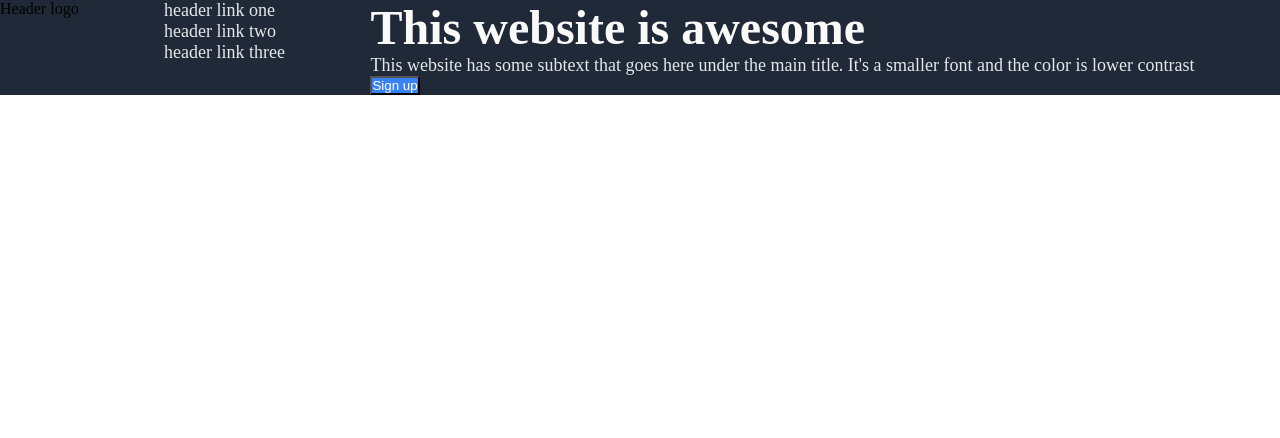
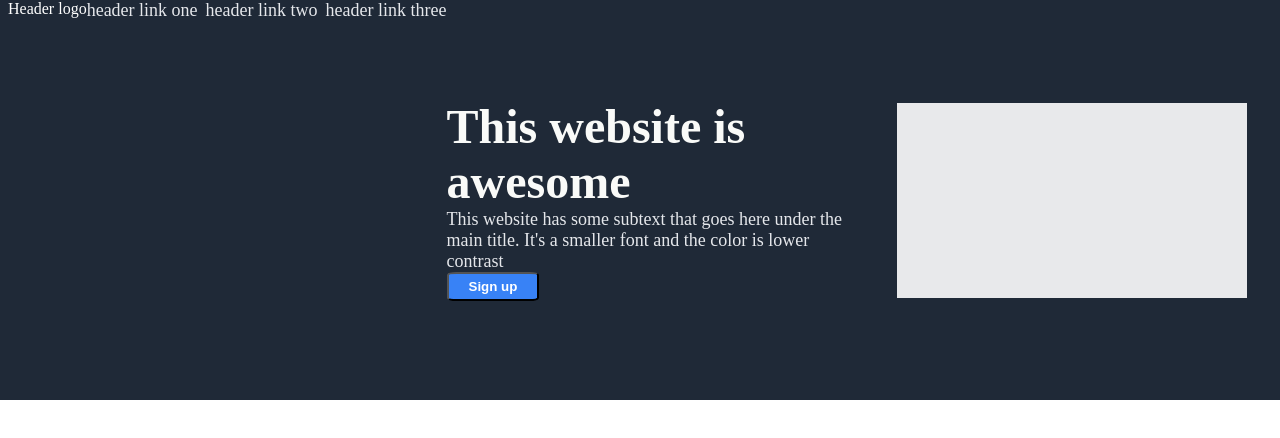
Before and after one commit to Abismael-Tapia/Landing-Page, a plain HTML site: page index.html in a window 1280 px wide. Drawn offline with Linux system fonts and the light colour scheme.

Commit message:
Add some styles

```diff
--- a/css/styles.css
+++ b/css/styles.css
@@ -1,27 +1,60 @@
 * {
     margin: 0;
     padding: 0;
+
 }
 
 header {
     background-color: #1f2937;
     display: flex;
-    justify-content: space-between;
+    width: 100%;
+    height: 400px;
 
 }
 
+.container-header {
+    display: flex;
+    flex-direction: column;
+    justify-content: center;
+    width: 450px;
+    height: 400px;
+}
+
+.nav-bar {
+    display: flex;
+}
+
+.nav-links {
+    display: flex;
+    justify-content: space-between;
+    gap: 8px;
+}
+
+.header-logo {
+    display: flex;
+    color: white;
+    gap: 8px;
+    margin-left: 8px;
+}
+
 h2 {
+    display: flex;
     font-weight: extra-bold;
     color: #f9faf8;
     font-size: 48px;
+    width: 300px;
+
 }
 
 p {
+    display: flex;
     font-size: 18px;
     color: #e5e7eb;
+    width: 400px;
 }
 
 a {
+    display: flex;
     text-decoration: none;
     list-style: none;
     font-size: 18px;
@@ -32,7 +65,24 @@ li {
     list-style: none;
 }
 
+.container-img {
+    display: flex;
+    background-color: rgba(255, 255, 255, 0.897);
+    width: 350px;
+    height: 195px;
+    align-self: center;
+    justify-content: center;
+    align-items: center;
+}
+
 .sign-up {
     background-color: #3882f6;
     color: white;
+    font-weight: 900;
+    padding: 5px 20px;
+    border-radius: 10%;
 }
+
+.container-button {
+
+}
--- a/index.html
+++ b/index.html
@@ -25,7 +25,9 @@
             This website has some subtext that goes here under the main title.
             It's a smaller font and the color is lower contrast
         </p>
-        <button class="sign-up">Sign up</button>
+        <div class="container-button">
+            <button class="sign-up">Sign up</button>
+        </div>
     </div>
     <div class="container-img">
         <img src="">
```
